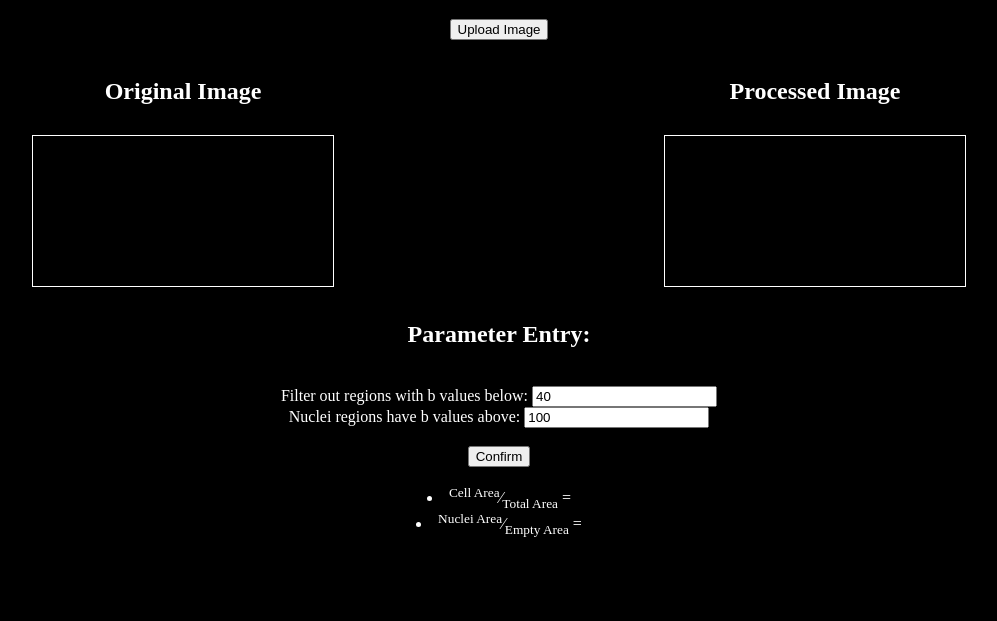
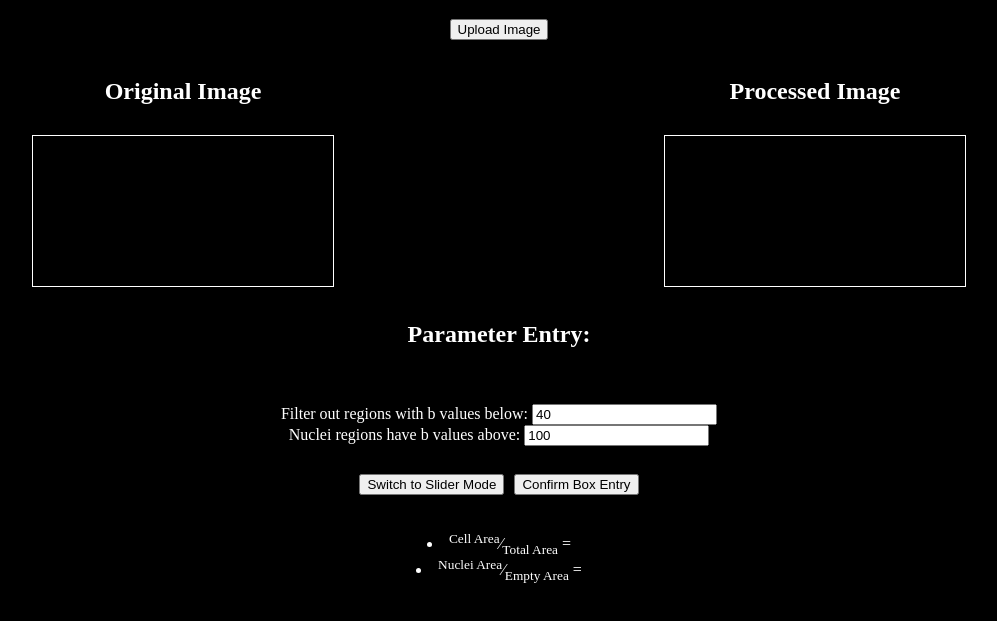
Before and after one commit to victorlu2220/cell-dispersion-calculator, a plain HTML site: page index.html in a window 1280 px wide. Shown: the part 79-700 px from the top of the page, without its empty margins (141-1138 px from the left). Drawn offline with Linux system fonts and the light colour scheme.

Commit message:
Update index.html

```diff
--- a/index.html
+++ b/index.html
@@ -23,6 +23,12 @@
             color: red;
             font-size: large;
         }
+        .button-row {
+            display: flex;
+            justify-content: center;
+            gap: 10px;
+            margin-top: 10px;
+        }
     </style>
 </head>
 <body>
@@ -44,15 +50,21 @@
     </div>
     <div>
         <h2>Parameter Entry:</h2>
+        <br><br>
+        <div id="parameterEntry">
+            <label for="blueMaxFilter">Filter out regions with b values below: </label>
+            <input type="number" id="blueMaxFilter" step="1" value="40">
+            <br>
+            <label for="blueMinNuclei">Nuclei regions have b values above: </label>
+            <input type="number" id="blueMinNuclei" step="1" value="100">
+        </div>
         <br>
-        <label for="blueMaxFilter">Filter out regions with b values below: </label>
-        <input type="number" id="blueMaxFilter" step="1" value="40">
-        <br>
-        <label for="blueMinNuclei">Nuclei regions have b values above: </label>
-        <input type="number" id="blueMinNuclei" step="1" value="100">
-        <br><br>
-        <button onclick="confirmParameters()">Confirm</button>
+        <div class="button-row">
+            <button id="toggleModeButton" onclick="toggleMode()">Switch to Slider Mode</button>
+            <button onclick="processImage()">Confirm Box Entry</button>
+        </div>
     </div>
+    <br>
     <div id="results">
         <br>
         <li><sup>Cell Area</sup>&frasl;<sub>Total Area</sub> = <span id="cell_per_area"></span></li>
```
